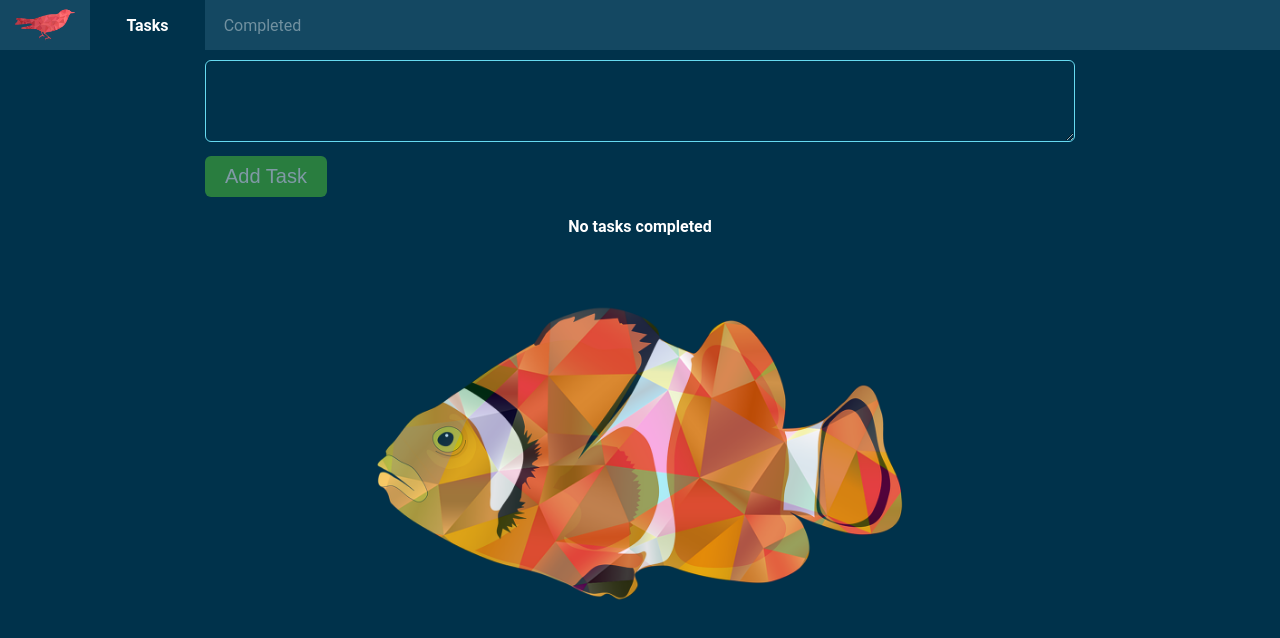
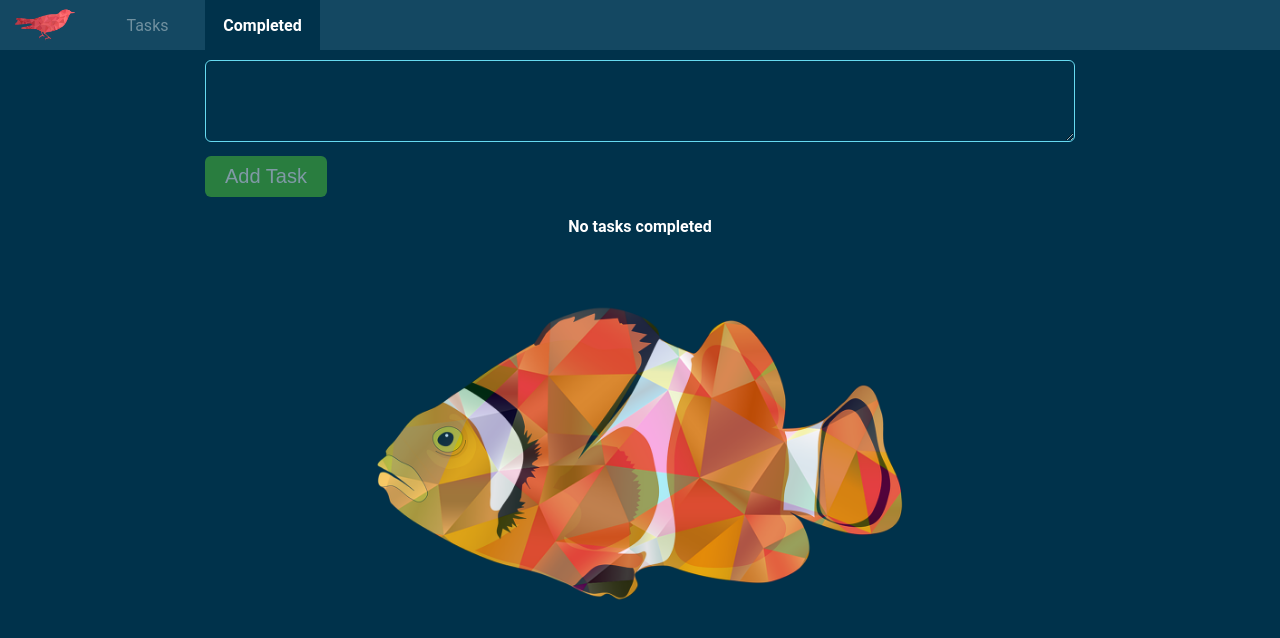
Before and after one commit to compiuta/listdos-react, a React (Create React App) app: page /completed in a window 1280 px wide. Shown: the top 638 px of the page. Built offline with nearby package versions, Linux system fonts and the light colour scheme; a web font is replaced by a local one.

Commit message:
add navlink component and switch error router handling

```diff
--- a/src/App.js
+++ b/src/App.js
@@ -3,6 +3,7 @@ import { BrowserRouter as Router, Route, Switch } from "react-router-dom";
 import Header from "./Header";
 import Home from "./Home";
 import Completed from "./Completed";
+import Error from "./Error";
 
 const App = () => {
   return (
@@ -12,8 +13,11 @@ const App = () => {
         <Route exact path="/">
           <Home />
         </Route>
-        <Route exact path="/completed">
+        <Route path="/completed">
           <Completed />
+        </Route>
+        <Route exact path="*">
+          <Error />
         </Route>
       </Switch>
     </Router>
--- /dev/null
+++ b/src/Error.js
@@ -0,0 +1,12 @@
+import React from "react";
+import pig from "./pig.jpg";
+const Home = () => {
+  return (
+    <div className="error-page">
+      <h1 className="error-title">404</h1>
+      <img src={pig} alt="pig" className="img-responsive" />
+    </div>
+  );
+};
+
+export default Home;
--- a/src/Header.js
+++ b/src/Header.js
@@ -1,42 +1,28 @@
 import React, { useState } from "react";
-import { Link } from "react-router-dom";
+import { Link, NavLink } from "react-router-dom";
 import bird from "./bird.png";
 
 const Header = () => {
-  const [activeLink, setActiveLink] = useState("home");
-
-  const handleClick = (e) => {
-    console.log(e.currentTarget.getAttribute("data-pagename"));
-
-    setActiveLink(e.currentTarget.getAttribute("data-pagename"));
-  };
   return (
     <header className="main-header">
       <span className="logo">
         <img src={bird} alt="" className="img-responsive" />
       </span>
-      <Link
-        onClick={handleClick}
+      <NavLink
         to="/"
-        data-pagename="home"
-        className={
-          activeLink === "home" ? "header-category active" : "header-category"
-        }
+        exact
+        activeClassName="active"
+        className="header-category"
       >
         Tasks
-      </Link>
-      <Link
-        onClick={handleClick}
-        data-pagename="completed"
+      </NavLink>
+      <NavLink
         to="/completed"
-        className={
-          activeLink === "completed"
-            ? "header-category active"
-            : "header-category"
-        }
+        activeClassName="active"
+        className="header-category"
       >
         Completed
-      </Link>
+      </NavLink>
     </header>
   );
 };
```
